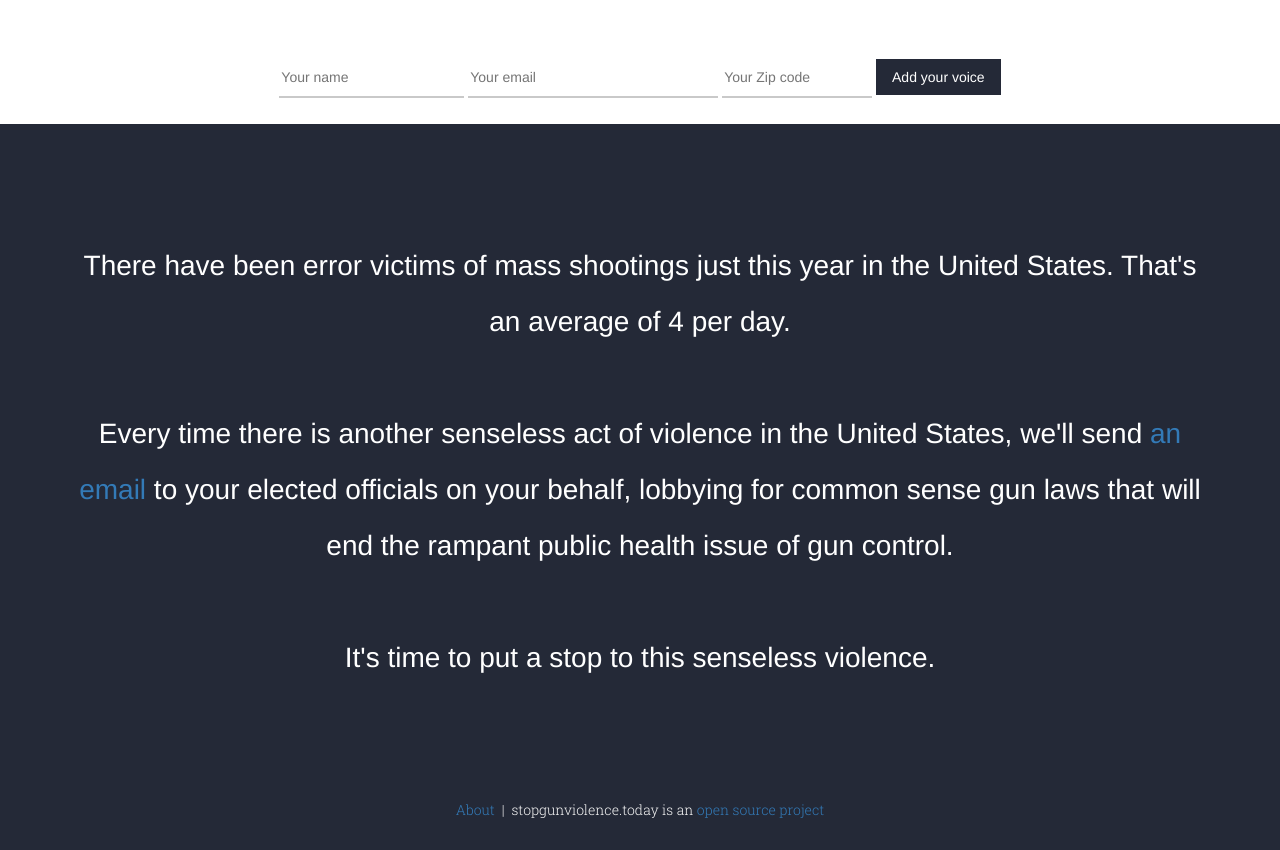
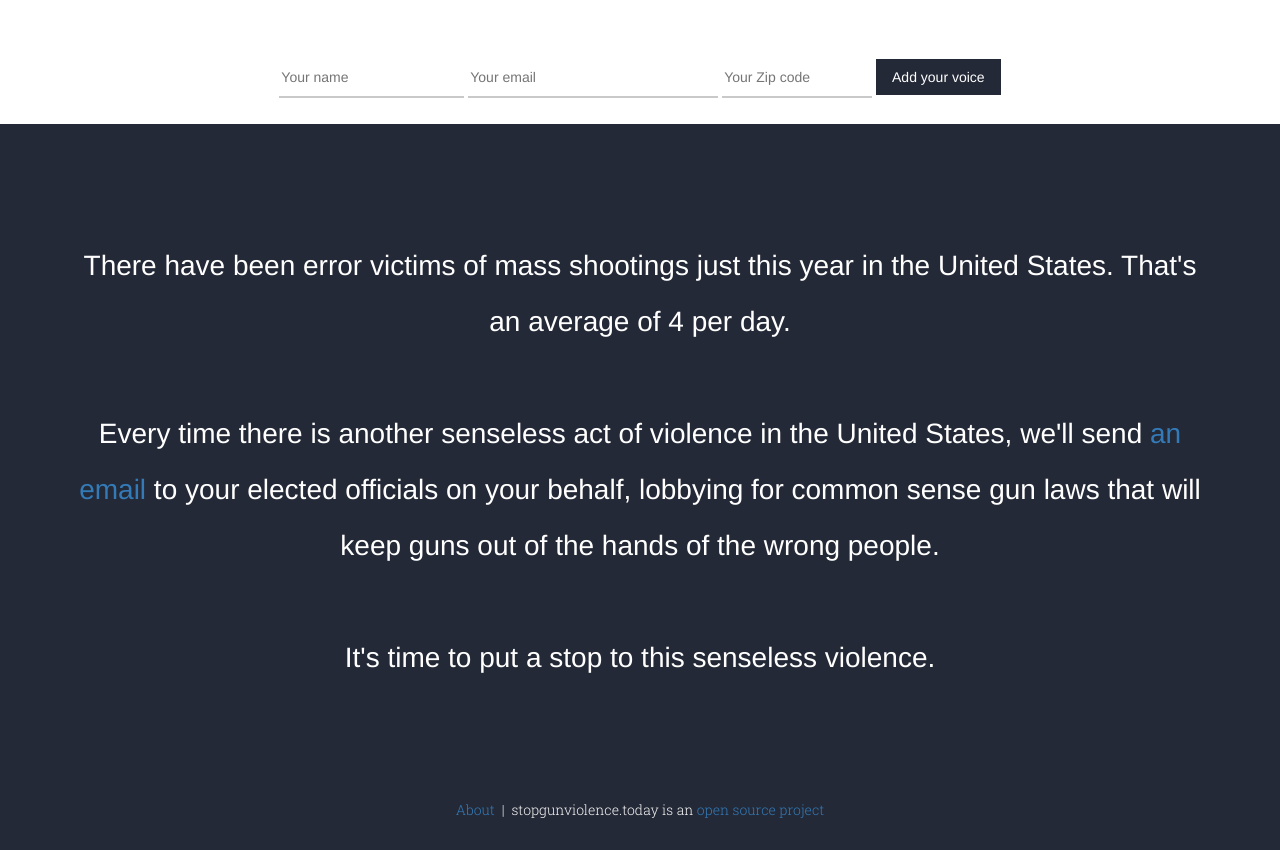
Before and after one commit to sdcoffey/gunviolencecounter, a plain HTML site: page app/index.html in a window 1280 px wide. Shown: the part 620-1470 px from the top of the page. Drawn offline with nearby package versions, Linux system fonts and the light colour scheme; no server answers.

Commit message:
Change wording

```diff
--- a/app/index.html
+++ b/app/index.html
@@ -46,7 +46,7 @@
                 <br>
                 Every time there is another senseless act of violence in the United States, we'll
                 send <a href="#" data-toggle="modal" data-target="#messageModal">an email</a> to your elected officials on your behalf, lobbying for common sense gun laws that
-                will end the rampant public health issue of gun control.
+                will keep guns out of the hands of the wrong people.
                 <br>
                 <br>
                 It's time to put a stop to this senseless violence.
```
